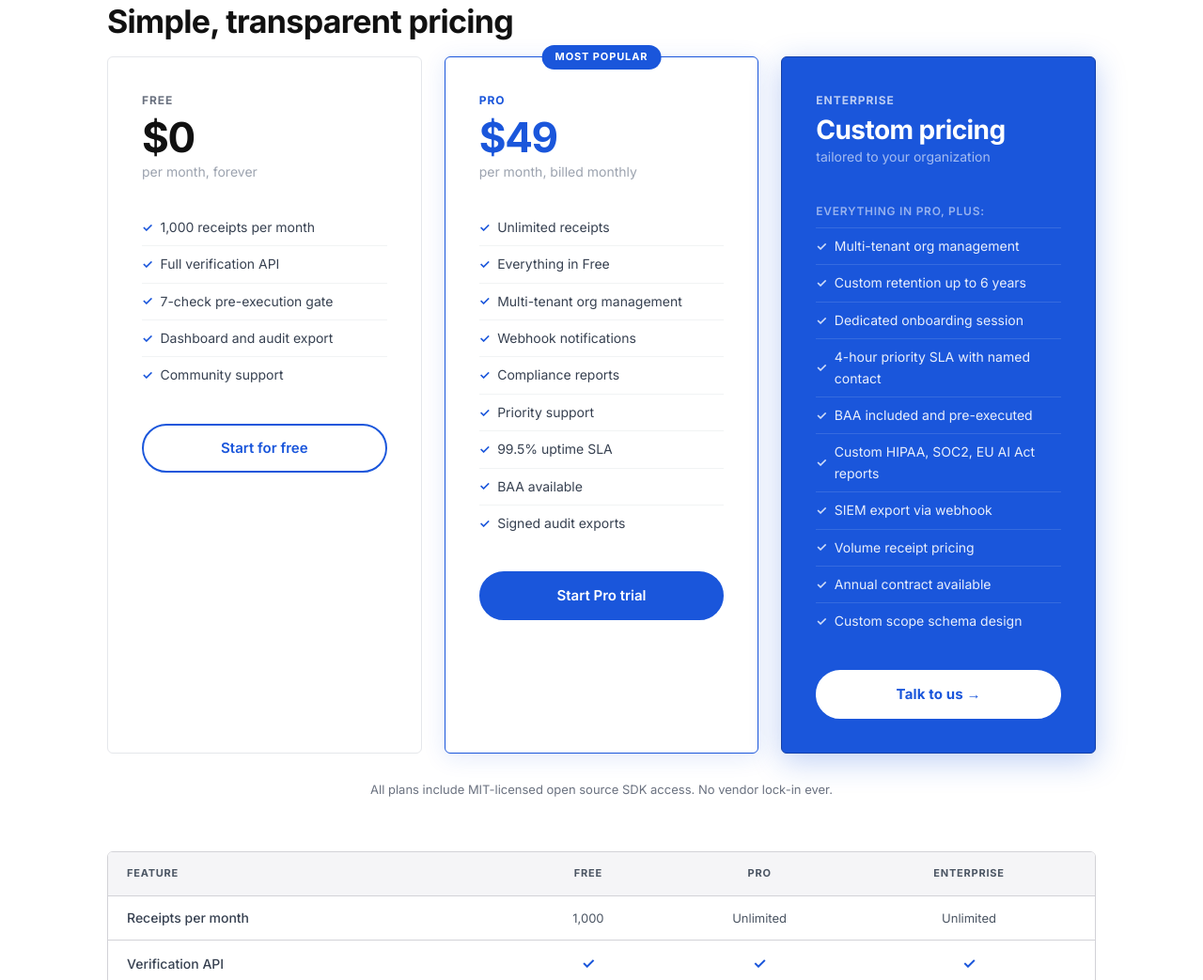
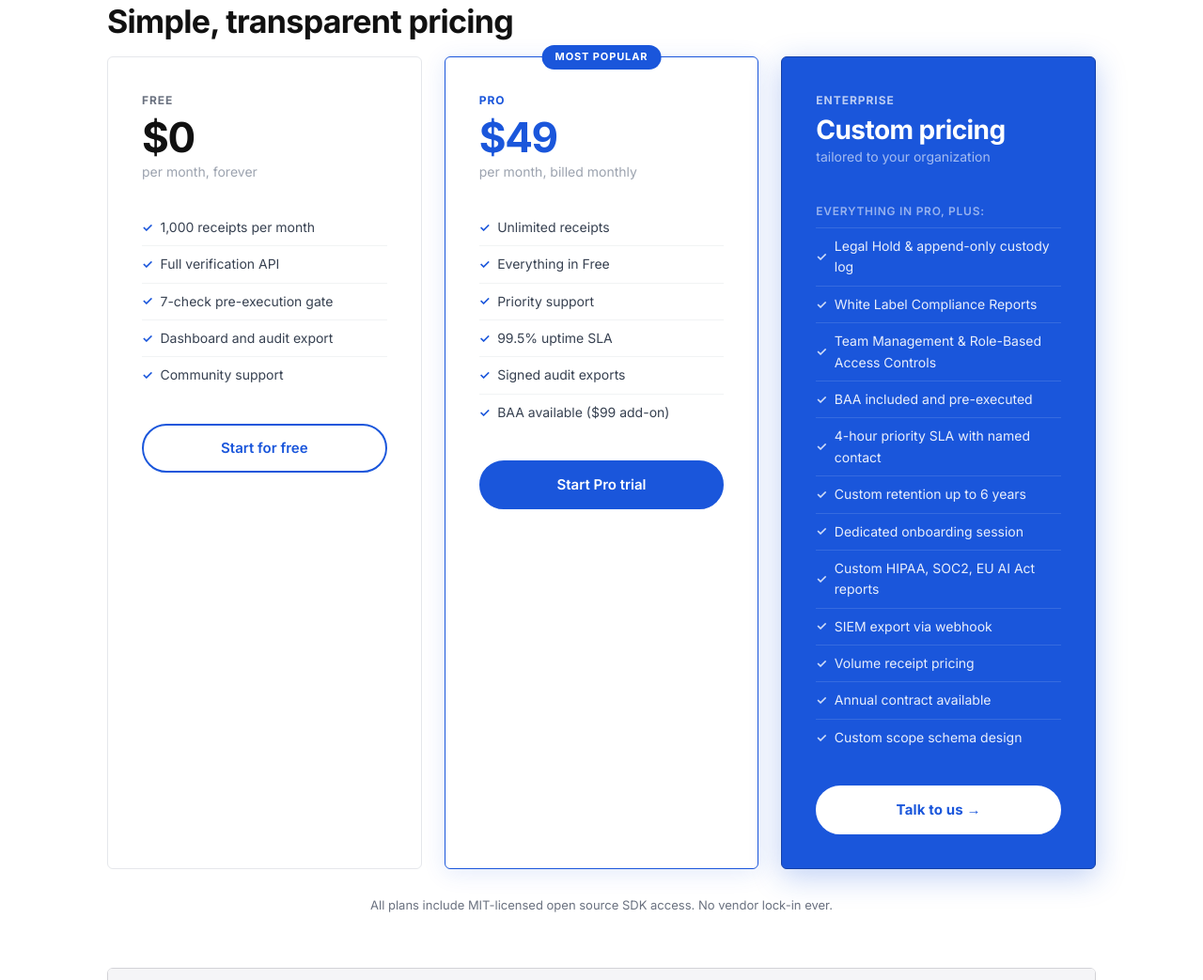
Before and after one commit to Commonguy25/authproof-sdk, a website: page authproof-cloud/frontend/index.html in a window 1280 px wide. Shown: the part 4339-5382 px from the top of the page at 94% size. Drawn offline with Linux system fonts and the light colour scheme.

Commit message:
feat: add Legal Hold, White Label, RBAC to enterprise pricing cards

```diff
--- a/authproof-cloud/frontend/index.html
+++ b/authproof-cloud/frontend/index.html
@@ -599,13 +599,10 @@
         <ul class="p-features">
           <li>Unlimited receipts</li>
           <li>Everything in Free</li>
-          <li>Multi-tenant org management</li>
-          <li>Webhook notifications</li>
-          <li>Compliance reports</li>
           <li>Priority support</li>
           <li>99.5% uptime SLA</li>
-          <li>BAA available</li>
           <li>Signed audit exports</li>
+          <li>BAA available ($99 add-on)</li>
         </ul>
         <a href="/signup?plan=pro" class="btn btn-primary">Start Pro trial</a>
       </div>
@@ -615,11 +612,13 @@
         <div class="p-period">tailored to your organization</div>
         <ul class="p-features">
           <li class="ent-intro">Everything in Pro, plus:</li>
-          <li>Multi-tenant org management</li>
+          <li>Legal Hold &amp; append-only custody log</li>
+          <li>White Label Compliance Reports</li>
+          <li>Team Management &amp; Role-Based Access Controls</li>
+          <li>BAA included and pre-executed</li>
+          <li>4-hour priority SLA with named contact</li>
           <li>Custom retention up to 6 years</li>
           <li>Dedicated onboarding session</li>
-          <li>4-hour priority SLA with named contact</li>
-          <li>BAA included and pre-executed</li>
           <li>Custom HIPAA, SOC2, EU AI Act reports</li>
           <li>SIEM export via webhook</li>
           <li>Volume receipt pricing</li>
```
Also changed, not shown: authproof-cloud/frontend/dashboard.html (+4 -1 lines).
